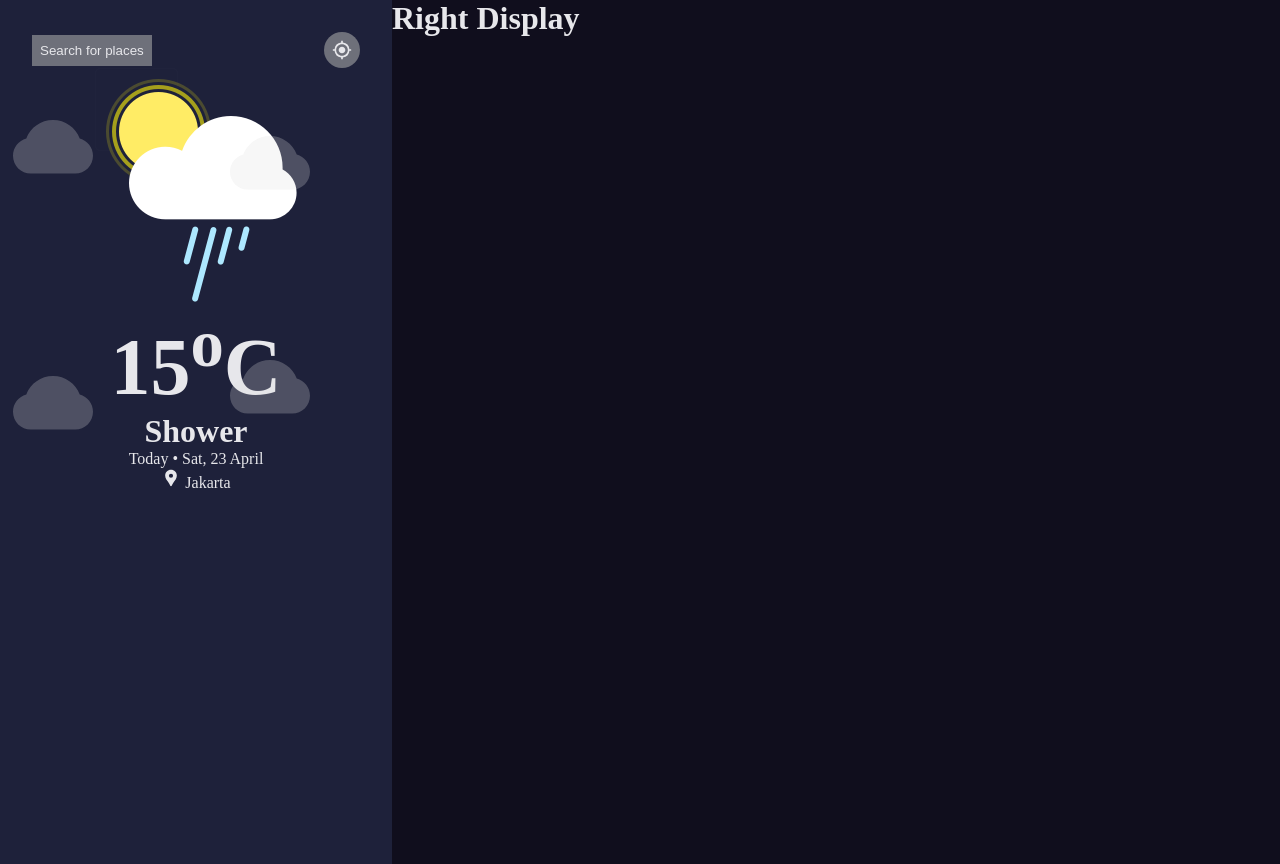
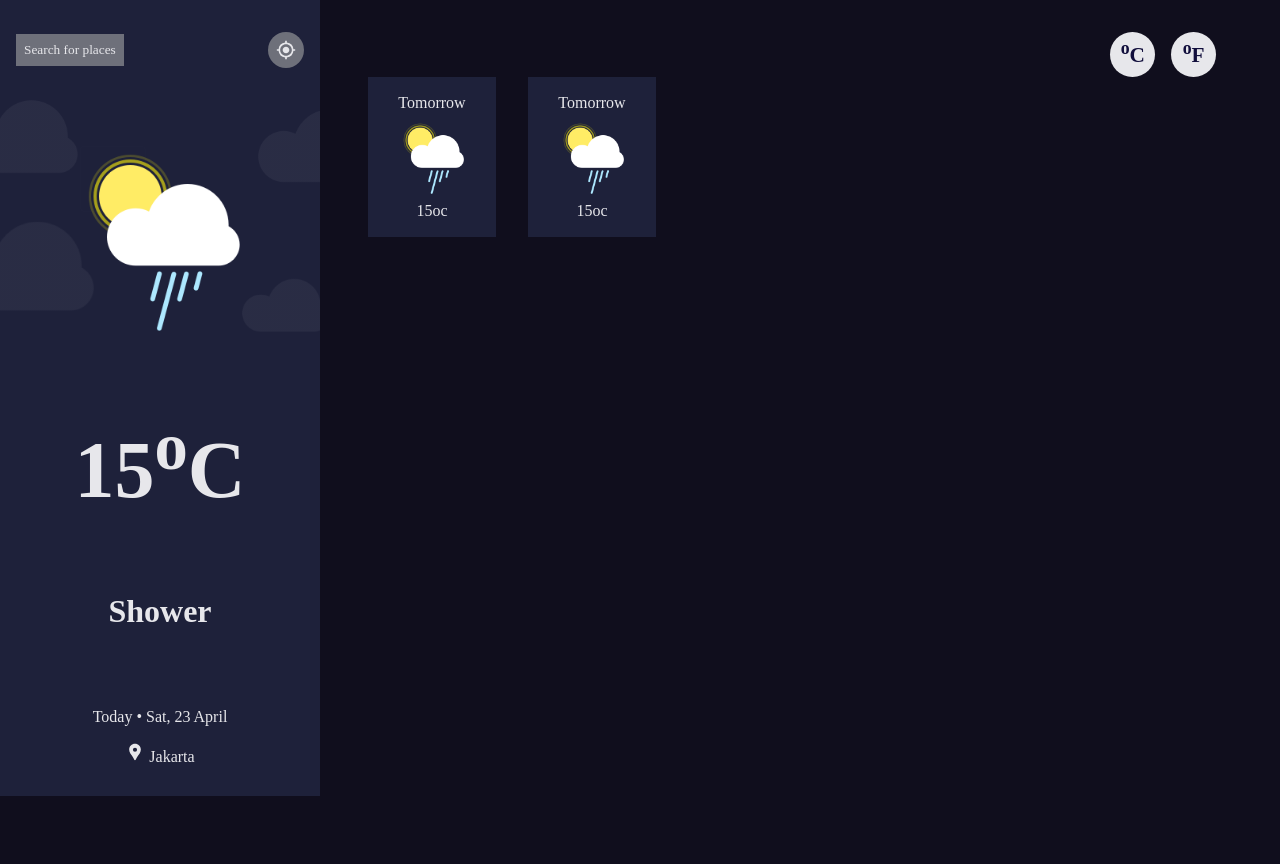
Before and after one commit to youhane/weather-app-challenge, a React (Create React App) app: page / in a window 1280 px wide. After the commit the page ends 800 px from the top, so only its background shows below. Built offline with nearby package versions, Linux system fonts and the light colour scheme; no server answers.

Commit message:
[add] UI almost done

```diff
--- /dev/null
+++ b/src/Components/CircleButton/CircleButton.style.js
@@ -0,0 +1,26 @@
+import styled from "@emotion/styled";
+
+export const Wrapper = styled('div')`
+    text-align: center;
+    font-weight: 700;
+    font-size: 16pt;
+    width: 2rem;
+    height: 2rem;
+    padding: .4rem;
+    border-radius: 50%;
+
+    background: #E7E7EB;
+    color: #110E3C;
+    /* background: #585676; */
+    /* color: #E7E7EB; */
+
+    *{
+        background: transparent;
+        color: #110E3C;
+    }
+
+    :hover{
+        background: #CBCBD4;
+        color: #151149;
+    }
+`
--- /dev/null
+++ b/src/Components/CircleButton/CircleButton.tsx
@@ -0,0 +1,12 @@
+import React from 'react'
+import { Wrapper } from './CircleButton.style';
+
+interface CircleButtonProps {
+    temp: String;
+}
+
+export const CircleButton: React.FC<CircleButtonProps> = ({temp}) => {
+  return (
+    <Wrapper><sup>o</sup>{temp}</Wrapper>
+  )
+}
--- a/src/Components/LeftDisplay/LeftDisplay.style.js
+++ b/src/Components/LeftDisplay/LeftDisplay.style.js
@@ -1,11 +1,11 @@
 import styled from '@emotion/styled';
-import {ReactComponent as cloud} from '../../assets/images/cloud.svg';
+import BackgroundClouds from '../../assets/icons/Cloud-background.png';
 
 export const Wrapper = styled('div')`
   background: #1E213A;
-  height: 100vh;
-  width: 45vh;
-  padding: 2rem 1rem;
+  height: 91.5vh;
+  width: 25vw;
+  padding: 2rem 0rem;
 
   *{
     background: transparent;
@@ -27,11 +27,24 @@ export const Top = styled('div')`
     }
   }
 `
-export const CircleButton = styled('button')`
+export const GPSButton = styled('button')`
   border-radius: 50%;
 `
 
 export const Middle = styled('div')`
+  background: linear-gradient(
+      rgba(30, 33, 58, 0.95) 100%,
+      rgba(30, 33, 58, 0.95) 100%
+    ),
+    url(${BackgroundClouds});
+  background-position: 50% 0%;
+  background-repeat: no-repeat;
+  background-size: 150%;
+  height: 80vh;
+  display: flex;
+  flex-direction: column;
+  align-items: center;
+  justify-content: space-evenly;
   text-align: center;
 
   h1{
@@ -41,35 +54,16 @@ export const Middle = styled('div')`
   h2{
     font-size: 2rem;
   }
-`
 
-export const Cloud = styled(cloud)`
-  position: absolute;
-  opacity: 0.5;
-  height: auto;
-  width: 5rem;
-
-  :nth-child(1){
-    left: 18%;
-    top: 17%;
-  }
-
-  :nth-child(2){
-    left: 1%;
-    top: 15%;
-  }
-
-  :nth-child(3){
-    left: 1%;
-    top: 47%;
-  }
-
-  :nth-child(4){
-    left: 18%;
-    top: 45%;
+  img{
+    width: 50%;
   }
 `
 
 export const Bottom = styled('div')`
   text-align: center;
+  display: flex;
+  flex-direction: column;
+  align-items: center;
+  gap: 1rem;
 `
--- a/src/Components/LeftDisplay/LeftDisplay.tsx
+++ b/src/Components/LeftDisplay/LeftDisplay.tsx
@@ -1,4 +1,4 @@
-import { Bottom, CircleButton, Middle, Top, Wrapper, Cloud } from './LeftDisplay.style'
+import { Bottom, GPSButton, Middle, Top, Wrapper } from './LeftDisplay.style'
 import { MdGpsFixed, MdLocationPin } from 'react-icons/md'
 import { IconContext } from 'react-icons'
 import Shower from '../../assets/icons/Shower.png';
@@ -22,7 +22,7 @@ export default function LeftDisplay() {
     <Wrapper>
         <Top>
           <button>Search for places</button>
-          <CircleButton>
+          <GPSButton>
             <IconContext.Provider
               value={{
                 style: {
@@ -32,13 +32,9 @@ export default function LeftDisplay() {
             >
               <MdGpsFixed size={20} />
             </IconContext.Provider>
-          </CircleButton>
+          </GPSButton>
         </Top>
         <Middle>
-          <Cloud/>
-          <Cloud/>
-          <Cloud/>
-          <Cloud/>
           <img src={Shower} alt="shower" />
           <h1>15<span><sup>o</sup>C</span></h1>
           <h2>Shower</h2>
--- /dev/null
+++ b/src/Components/RightDisplay/RightDisplay.style.js
@@ -0,0 +1,7 @@
+import styled from '@emotion/styled';
+
+export const WeatherCards = styled('div')`
+    display: flex;
+    gap: 2rem;
+    margin-left: 3rem;
+`;
--- a/src/Components/RightDisplay/RightDisplay.tsx
+++ b/src/Components/RightDisplay/RightDisplay.tsx
@@ -1,10 +1,17 @@
 import React from 'react'
-import { Heading } from './RigthDisplay.style'
+import TempButtons from '../TempButtons/TempButtons'
+import { WeatherCard } from '../WeatherCard/WeatherCard'
+import Shower from '../../assets/icons/Shower.png';
+import { WeatherCards } from './RightDisplay.style';
 
 export default function RightDisplay() {
   return (
     <div>
-      <Heading>Right Display</Heading>
+      <TempButtons/>
+      <WeatherCards>
+        <WeatherCard day='Tomorrow' img={Shower} temp='15'/>
+        <WeatherCard day='Tomorrow' img={Shower} temp='15'/>
+      </WeatherCards>
     </div>
   )
 }
--- a/src/Components/RightDisplay/RigthDisplay.style.js
+++ /dev/null
@@ -1,4 +0,0 @@
-import styled from '@emotion/styled';
-
-export const Heading = styled('h1')`
-`;
--- /dev/null
+++ b/src/Components/TempButtons/TempButtons.style.js
@@ -0,0 +1,9 @@
+import styled from "@emotion/styled";
+
+export const Wrapper = styled('div')`
+    display: flex;
+    gap: 1rem;
+    width: 70vw;
+    margin-top: 2rem;
+    justify-content: end;
+`
--- /dev/null
+++ b/src/Components/TempButtons/TempButtons.tsx
@@ -0,0 +1,12 @@
+import React from 'react'
+import { CircleButton } from '../CircleButton/CircleButton'
+import { Wrapper } from './TempButtons.style'
+
+export default function TempButtons() {
+  return (
+    <Wrapper>
+        <CircleButton temp='C'/>
+        <CircleButton temp='F'/>
+    </Wrapper>
+  )
+}
--- /dev/null
+++ b/src/Components/WeatherCard/WeatherCard.style.js
@@ -0,0 +1,20 @@
+import styled from "@emotion/styled";
+
+export const Wrapper = styled('div')`
+    display: flex;
+    flex-direction: column;
+    align-items: center;
+    justify-content: center;
+    gap: .5rem;
+    width: 8rem;
+    height: 10rem;
+    background: #1E213A;
+
+    *{
+        background: transparent;
+    }
+
+    img{
+        width: 50%;
+    }
+`
--- /dev/null
+++ b/src/Components/WeatherCard/WeatherCard.tsx
@@ -0,0 +1,19 @@
+import React from 'react'
+import { Wrapper } from './WeatherCard.style'
+
+interface WeatherCardProps{
+    day: String
+    img: string
+    temp: String
+
+}
+
+export const WeatherCard: React.FC<WeatherCardProps> = ({day, img, temp}) => {
+  return (
+    <Wrapper>
+        {day}
+        <img src={img} alt={img} />
+        {temp}oc
+    </Wrapper>
+  )
+}
--- a/src/GlobalStyles.js
+++ b/src/GlobalStyles.js
@@ -8,6 +8,7 @@ export const GlobalStyles = css`
         margin: 0;
         padding: 0;
         border: 0;
+        font-family: Raleway;
     }
 `
 
```
Also changed, not shown: src/assets/images/cloud.svg (deleted).
